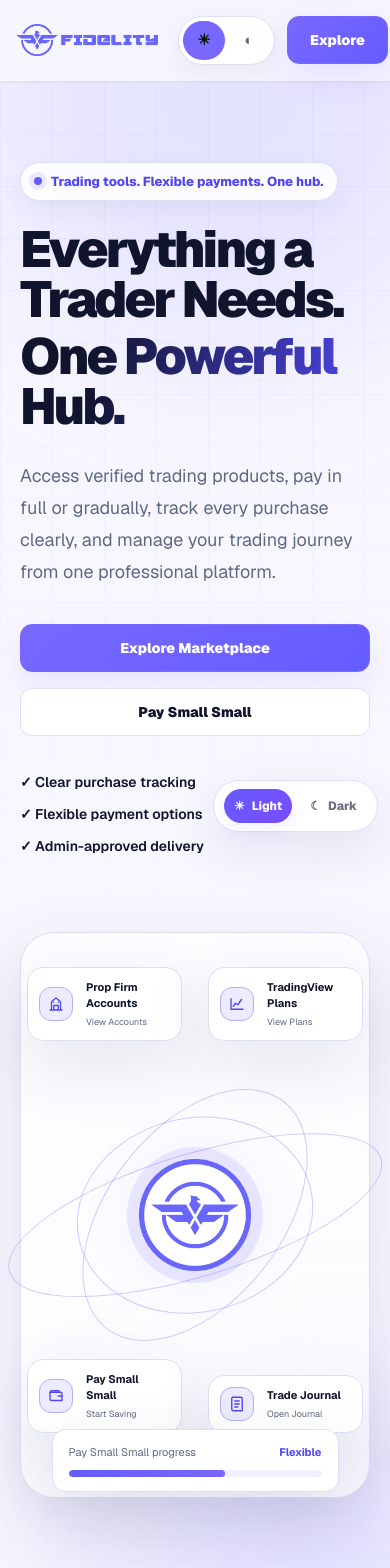
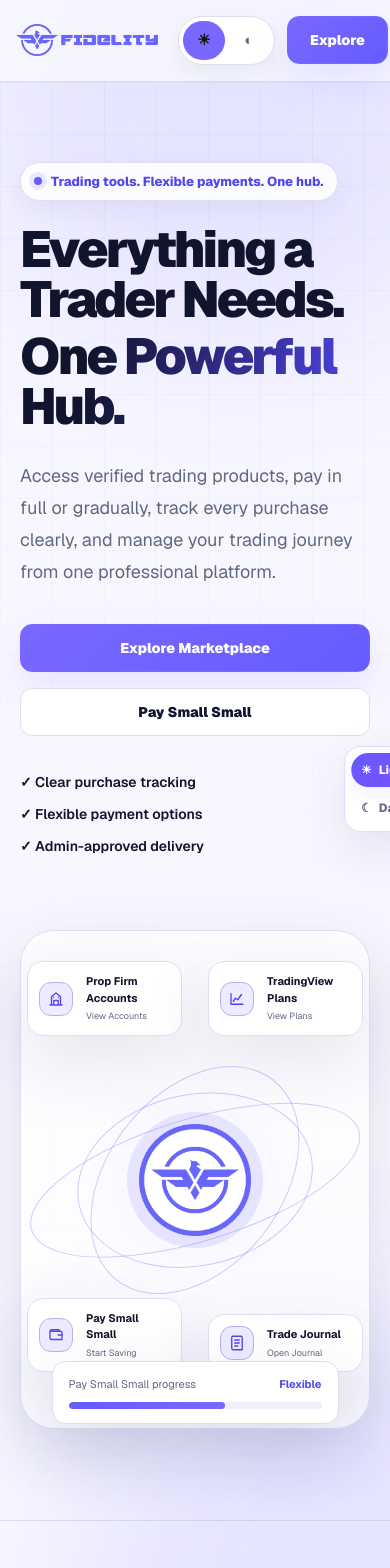
Before and after one commit to fidelitytradershub/fidelitytradershub, a Next.js app: page / in a window 390 px wide. Shown: the top 1568 px of the page. Built offline with nearby package versions, Linux system fonts and the light colour scheme; no server answers.

Commit message:
Fix journal interface and Supabase session handling

```diff
--- a/app/globals.css
+++ b/app/globals.css
@@ -596,18 +596,27 @@
 
 .fth-theme-toggle {
   position: fixed;
-  right: 18px;
+  right: 0;
   bottom: 18px;
   z-index: 120;
   display: flex;
-  align-items: center;
-  gap: 8px;
+  flex-direction: column;
+  align-items: stretch;
+  gap: 4px;
   border: 1px solid var(--border);
   background: var(--surface);
   color: var(--foreground);
   box-shadow: var(--shadow-md);
-  border-radius: 999px;
-  padding: 8px 10px;
+  border-radius: 16px 0 0 16px;
+  padding: 6px;
+  transform: translateX(calc(100% - 46px));
+  transition: transform 180ms ease, box-shadow 180ms ease;
+}
+
+.fth-theme-toggle:hover,
+.fth-theme-toggle:focus-within {
+  transform: translateX(0);
+  box-shadow: var(--shadow-lg);
 }
 
 /* =========================================================
@@ -631,7 +640,7 @@
   }
 
   .fth-theme-toggle {
-    right: 12px;
+    right: 0;
     bottom: 12px;
   }
 }
@@ -1215,3 +1224,47 @@
 :root[data-theme="dark"] .ecosystem-logo-dark {
   display: block !important;
 }
+
+/* =========================================================
+   LANDING PAGE — COMPACT SECTION SPACING
+   Keep this block last so older homepage rules cannot
+   recreate oversized empty areas.
+   ========================================================= */
+
+.premium-home .premium-section {
+  padding-block: 64px;
+}
+
+.premium-home .ecosystem {
+  min-height: 480px;
+}
+
+.premium-home .product-grid {
+  margin-top: 38px;
+}
+
+.premium-home .step-grid {
+  margin-top: 40px;
+}
+
+@media (max-width: 1180px) {
+  .premium-home .ecosystem {
+    min-height: 500px;
+  }
+}
+
+@media (max-width: 860px) {
+  .premium-home .premium-section {
+    padding-block: 56px;
+  }
+}
+
+@media (max-width: 640px) {
+  .premium-home .premium-section {
+    padding-block: 48px;
+  }
+
+  .premium-home .ecosystem {
+    min-height: 520px;
+  }
+}
--- a/app/trade-journal/TradeJournalWorkspace.tsx
+++ b/app/trade-journal/TradeJournalWorkspace.tsx
@@ -184,7 +184,14 @@
         return alert(error.message); setAccount({ ...account, name: "", prop_firm: "", account_reference: "", starting_balance: "", trading_rules: "" }); await load(); }
     async function saveSystem() { if (!system.name.trim())
         return alert("Enter your trading-system name."); if (!system.higher_timeframe || !system.confirmation_timeframe || !system.entry_timeframe)
-        return alert("Select all three system timeframes."); setBusy(true); const { error } = await supabase.from("journal_systems").insert({ user_id: userId, name: system.name.trim(), description: system.description.trim() || null, higher_timeframe: system.higher_timeframe, confirmation_timeframe: system.confirmation_timeframe, entry_timeframe: system.entry_timeframe, higher_timeframe_levels: split(system.higher_timeframe_levels), confirmation_models: split(system.confirmation_models), entry_models: split(system.entry_models), checklist: split(system.checklist) }); setBusy(false); if (error)
+        return alert("Select all three system timeframes.");
+        const duplicateSystem = systems.some(saved =>
+            saved.status === "active" &&
+            String(saved.name || "").trim().toLowerCase() === system.name.trim().toLowerCase()
+        );
+        if (duplicateSystem)
+            return alert("A trading system with this name already exists. Please use a different name or archive the existing system first.");
+        setBusy(true); const { error } = await supabase.from("journal_systems").insert({ user_id: userId, name: system.name.trim(), description: system.description.trim() || null, higher_timeframe: system.higher_timeframe, confirmation_timeframe: system.confirmation_timeframe, entry_timeframe: system.entry_timeframe, higher_timeframe_levels: split(system.higher_timeframe_levels), confirmation_models: split(system.confirmation_models), entry_models: split(system.entry_models), checklist: split(system.checklist) }); setBusy(false); if (error)
         return alert(error.message); setSystem({ ...system, name: "", description: "", higher_timeframe_levels: "", confirmation_models: "", entry_models: "", checklist: "" }); await load(); }
     async function upload(file: File, kind: string, tradeId: string) { if (plan !== "pro")
         throw new Error("Screenshots are available on Pro."); const ext = file.name.split(".").pop() || "jpg"; const path = `${userId}/${tradeId}/${kind}-${Date.now()}.${ext}`; const { error } = await supabase.storage.from("trade-journal").upload(path, file); if (error)
@@ -489,7 +496,7 @@
         await load();
     }
     async function finishGuide() { await supabase.from("trade_journal_onboarding").upsert({ user_id: userId, guide_completed: true, completed_at: new Date().toISOString() }); setGuide(false); }
-    const input = "rounded-xl border border-[var(--border-strong)] bg-[var(--surface-2)] px-4 py-3 text-sm text-[var(--foreground)]";
+    const input = "min-w-0 rounded-xl border border-[var(--border-strong)] bg-[var(--surface-2)] px-4 py-3 text-sm text-[var(--foreground)] placeholder:text-[var(--muted)] placeholder:opacity-90 outline-none transition focus:border-[var(--brand-primary)] focus:ring-2 focus:ring-[var(--brand-primary)]/20";
     const accessBadge = (tier: "free" | "pro") =>
         tier === "pro"
             ? "rounded-full border border-amber-400/30 bg-amber-400/10 px-2.5 py-1 text-[11px] font-bold uppercase tracking-wide text-[var(--warning)]"
@@ -575,7 +582,7 @@
       </div>
     </section>
 
-    <nav className="mt-5 grid gap-2 rounded-2xl border border-[var(--border)] bg-[var(--surface)] p-2 sm:grid-cols-5">{[["overview", "Overview"], ["setup", "Account & System"], ["log", "Log a Trade"], ["journal", "Journal"], ["analytics", "Analytics"]].map(([id, label], index) => <button key={id} onClick={() => setTab(id)} className={`rounded-xl px-4 py-3 text-sm font-bold transition ${tab === id ? "fth-nav-active" : "text-[var(--muted)] hover:bg-[var(--surface-2)] hover:text-[var(--foreground)]"}`}>{index === 0 ? label : `${index}. ${label}`}</button>)}</nav>
+    <nav className="mt-5 grid gap-2 rounded-2xl border border-[var(--border)] bg-[var(--surface)] p-2 sm:grid-cols-5 lg:hidden">{[["overview", "Overview"], ["setup", "Account & System"], ["log", "Log a Trade"], ["journal", "Journal"], ["analytics", "Analytics"]].map(([id, label], index) => <button key={id} onClick={() => setTab(id)} className={`rounded-xl px-4 py-3 text-sm font-bold transition ${tab === id ? "fth-nav-active" : "text-[var(--muted)] hover:bg-[var(--surface-2)] hover:text-[var(--foreground)]"}`}>{index === 0 ? label : `${index}. ${label}`}</button>)}</nav>
 
     {tab === "overview" && <section className="mt-6 space-y-5">
       {!dataLoaded ? (
@@ -836,8 +843,8 @@
       )}
     </section>}
 
-    {tab === "setup" && <section className="mt-6 grid gap-5 xl:grid-cols-2">
-<div className="rounded-3xl border border-[var(--border)] bg-[var(--surface)] p-6">
+    {tab === "setup" && <section className="mt-6 grid gap-5 2xl:grid-cols-2">
+<div className="self-start rounded-3xl border border-[var(--border)] bg-[var(--surface)] p-6">
 <h2 className="text-xl font-bold">Add a trading account</h2>
 <p className="mt-1 text-sm text-[var(--muted)]">This is the only account-creation form. Personal and prop accounts keep separate balances, limits, rules and analytics.</p>
 <div className="mt-4 grid gap-3 sm:grid-cols-2">
@@ -866,7 +873,7 @@
 <p className="text-xs text-[var(--muted)]">{a.account_type.replace("_", " ")} · {cash(a.current_balance, a.currency)} · {a.status}</p>
 </div>{a.status === "active" && <div className="flex gap-3"><button type="button" onClick={() => archive("journal_accounts", a.id)} className="text-xs font-bold text-[var(--warning)]">Archive</button><button type="button" onClick={() => deletePermanently("journal_accounts", a.id, "trading account")} className="text-xs font-bold text-[var(--danger)]">Delete permanently</button></div>}</div>)}</div>
 </div>
-      <div className="rounded-3xl border border-[var(--border)] bg-[var(--surface)] p-6">
+      <div className="self-start rounded-3xl border border-[var(--border)] bg-[var(--surface)] p-6">
 <h2 className="text-xl font-bold">Independent trading system</h2>
 <p className="mt-1 text-sm text-[var(--muted)]">Build the reusable libraries once. Account, pair and session belong only to the real trade.</p>
 <datalist id="journal-timeframes">{["MONTHLY", "WEEKLY", "DAILY", "H12", "H8", "H6", "H4", "H2", "H1", "M45", "M30", "M15", "M10", "M5", "M3", "M1"].map(x => <option key={x} value={x}/>)}</datalist>
--- a/lib/supabaseClient.ts
+++ b/lib/supabaseClient.ts
@@ -6,13 +6,21 @@
   var __fthSupabase: SupabaseClient | undefined;
 }
 
+const supabaseUrl = process.env.NEXT_PUBLIC_SUPABASE_URL;
+const supabaseAnonKey = process.env.NEXT_PUBLIC_SUPABASE_ANON_KEY;
+
+if (!supabaseUrl || !supabaseAnonKey) {
+  throw new Error("Missing Supabase environment variables.");
+}
+
 export const supabase =
   globalThis.__fthSupabase ??
-  createClient(
-    process.env.NEXT_PUBLIC_SUPABASE_URL!,
-    process.env.NEXT_PUBLIC_SUPABASE_ANON_KEY!
-  );
+  createClient(supabaseUrl, supabaseAnonKey, {
+    auth: {
+      persistSession: true,
+      autoRefreshToken: true,
+      detectSessionInUrl: true,
+    },
+  });
 
-if (process.env.NODE_ENV !== "production") {
-  globalThis.__fthSupabase = supabase;
-}
+globalThis.__fthSupabase = supabase;
```
